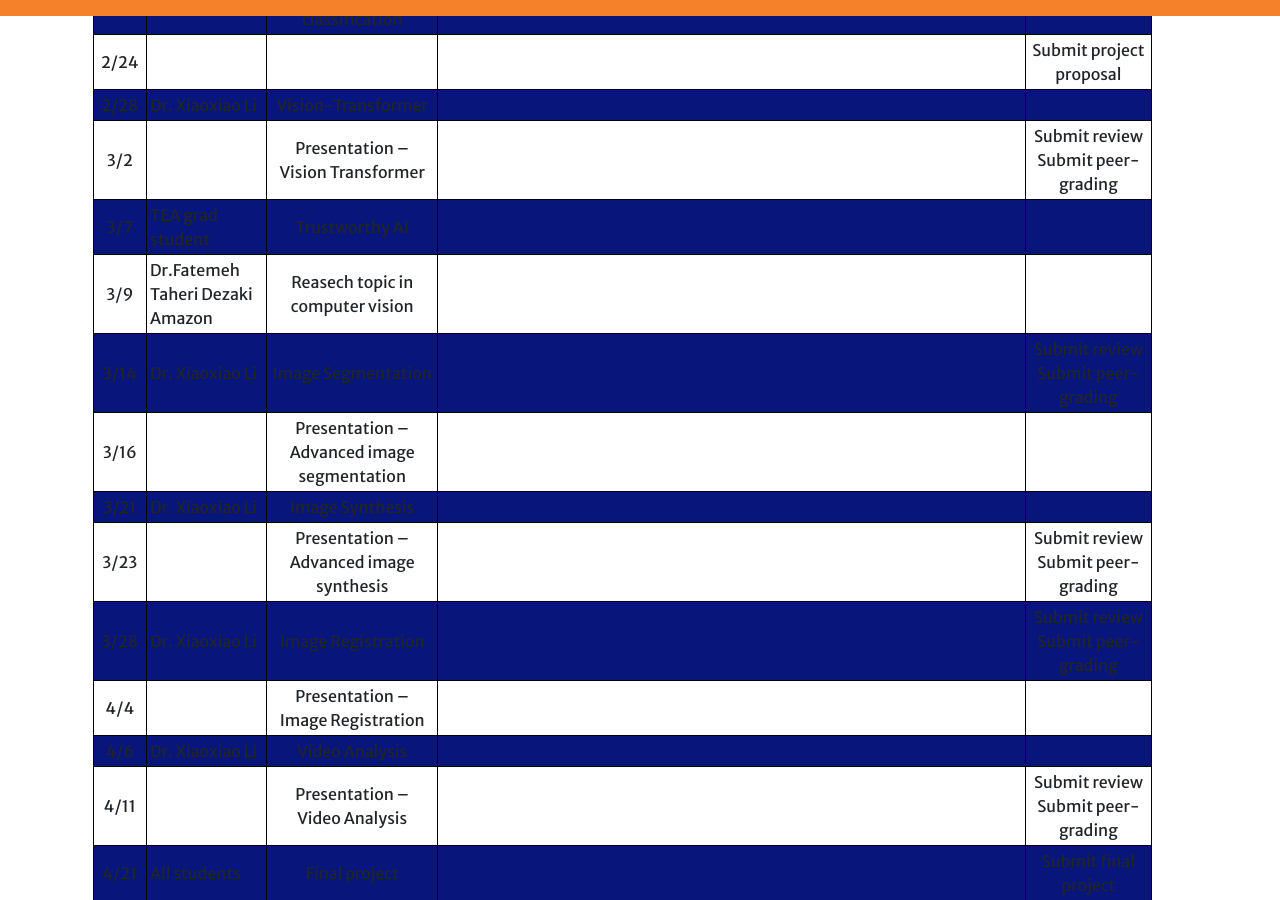
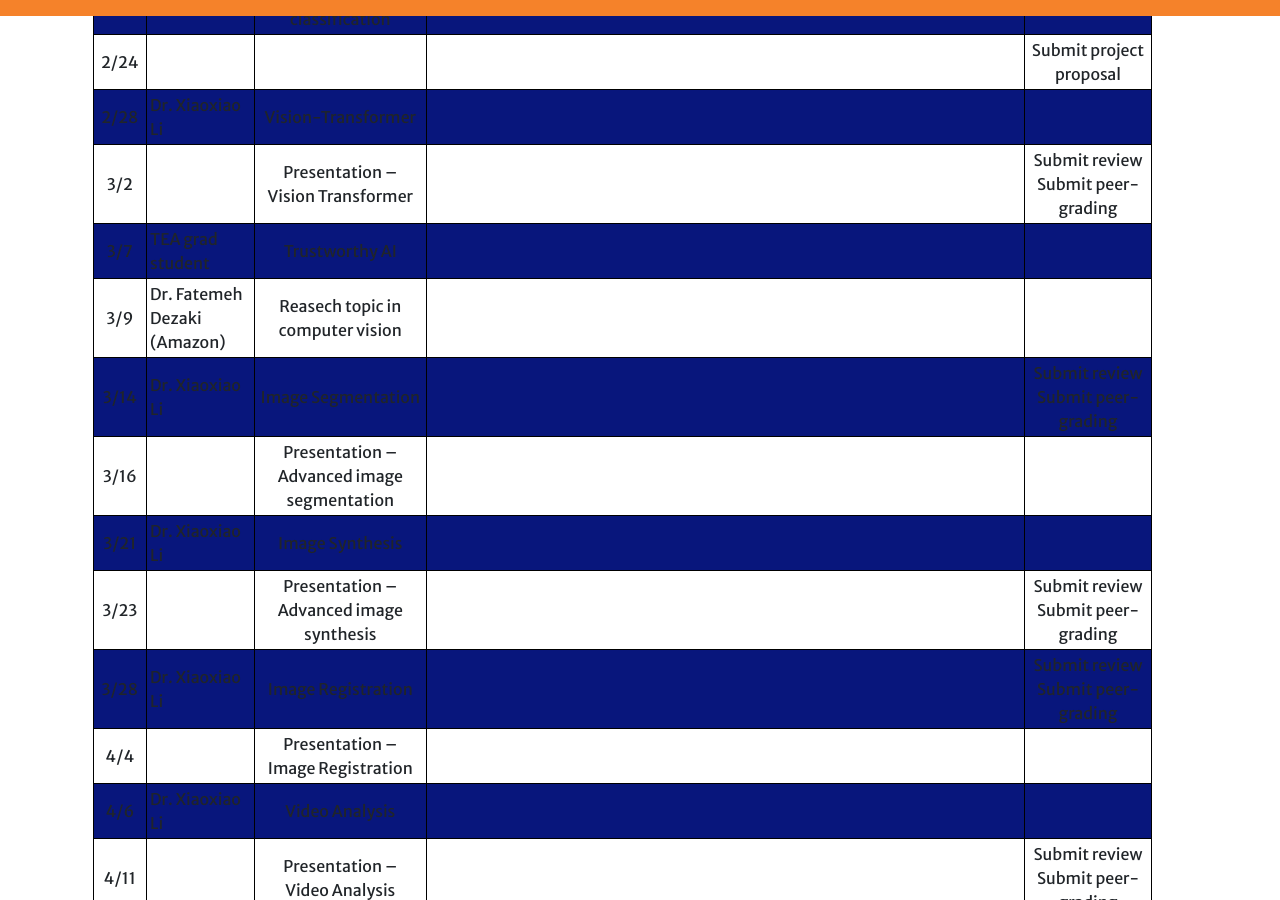
Before and after one commit to xxlya/EECE-570, a Jekyll site: the page built from index.md, in a window 1280 px wide and 900 px high, scrolled down 3401 px. Built offline with Jekyll 4.4.1, drawn with Linux system fonts in a browser that asks for light colours; a script that is not in the unit is left out; our own code applies the rules of GitHub Pages for plain Markdown files.

Commit message:
Update index.md

```diff
--- a/index.md
+++ b/index.md
@@ -105,10 +105,10 @@ Our schedule will be updated during the semesber. Please frequently check the sc
 | Dates | Presenters        | Topics                                                               | Suggested papers | Submissions                       |
 |:-------:|-------------------||:---------------------------------:|-------------------------------------||:-----------------------------------:|
 | 1/10  | Dr. Xiaoxiao Li | Couse Introduction <br> [Recording](https://ubc.zoom.us/rec/share/FbuuMyTp_KG8Xv8t2QnHh-dQdqaw2lAp1JXzuu--gF1BEUEDl3fk7yMjkLsYkPoH.y0KnStFcpMnZwPMv) <br> Password: %Ug4qW1+                                               |                  |            Signup Piazza                       |
-| 1/12  | Dr. Xiaoxiao Li | Introduction to computer vision <br>[slides](https://canvas.ubc.ca/courses/106862/files)                                      |      <img width=350/>            |              |
+| 1/12  | Dr. Xiaoxiao Li | Introduction to computer vision <br>[slides](https://canvas.ubc.ca/courses/106862/files)                                      |      <img width=350/>            |  <img width=50/>            |
 | 1/17  | Dr. Xiaoxiao Li | Introduction to deep learning<br>[slides](https://canvas.ubc.ca/courses/106862/files)                                        |                  |                                   |
 | 1/19  | Dr. Xiaoxiao Li | Edge Detector                                                        |                  |   Signup presentation                                  |
-| 1/24  | Luke <br>  Ruichen             | Presentation – <br>  deep learning-based sketching                         |  Chan, C., Durand, F. and Isola, P., 2022. Learning to generate line drawings that convey geometry and semantics. <br> CVPR 2022 [paper](https://arxiv.org/pdf/2203.12691.pdf) <br> He, J., Zhang, S., Yang, M., Shan, Y. and Huang, T., 2019. Bi-directional cascade network for perceptual edge detection.  <br> CVPR 2019 [paper](https://arxiv.org/pdf/1902.10903.pdf)           | Submit review <br> Submit peer-grading |
+| 1/24  | Luke <br><br>   Ruichen             | Presentation – <br>  deep learning-based sketching                         |  Chan, C., Durand, F. and Isola, P., 2022. Learning to generate line drawings that convey geometry and semantics. <br> CVPR 2022 [paper](https://arxiv.org/pdf/2203.12691.pdf) <br> He, J., Zhang, S., Yang, M., Shan, Y. and Huang, T., 2019. Bi-directional cascade network for perceptual edge detection.  <br> CVPR 2019 [paper](https://arxiv.org/pdf/1902.10903.pdf)           | Submit review <br> Submit peer-grading |
 | 1/26  | Dr. Xiaoxiao Li                  | Fileters and Multi-scale Representation                              |                  |  |
 | 1/31  | Dr. Xiaoxiao Li | Image Classification I  <br> and Object Detection                      |                  |                                   |
 | 2/1   |                 | Presentation – <br>  Multi-scale image classification |  Huang, G., Chen, D., Li, T., Wu, F., Van Der Maaten, L. and Weinberger, K.Q., 2017. Multi-scale dense networks for resource efficient image classification. arXiv preprint arXiv:1703.09844. <br> ICLR 2018 [paper](https://arxiv.org/abs/1703.09844) <br> Pang, Y., Wang, T., Anwer, R.M., Khan, F.S. and Shao, L., 2019. Efficient featurized image pyramid network for single shot detector. <br> CVPR 2019 [paper](https://openaccess.thecvf.com/content_CVPR_2019/papers/Pang_Efficient_Featurized_Image_Pyramid_Network_for_Single_Shot_Detector_CVPR_2019_paper.pdf)                 |  Submit review <br> Submit peer-grading           |
@@ -120,7 +120,7 @@ Our schedule will be updated during the semesber. Please frequently check the sc
 | 2/28  | Dr. Xiaoxiao Li | Vision-Transformer                                   |                  |                                   |
 | 3/2   |                   | Presentation – <br>  Vision Transformer           |                  | Submit review <br> Submit peer-grading |
 | 3/7   | TEA grad student  | Trustworthy AI                                                       |                  |                                   |
-| 3/9   |  Dr.Fatemeh Taheri Dezaki <br> Amazon | Reasech topic in computer vision                                                       |                  |                                   |
+| 3/9   |  Dr. Fatemeh Dezaki <br> (Amazon) | Reasech topic in computer vision                                                       |                  |                                   |
 | 3/14   | Dr. Xiaoxiao Li | Image Segmentation                                                   |                  | Submit review <br> Submit peer-grading |
 | 3/16  |                   | Presentation – <br>  Advanced image segmentation                           |                  |                                   |
 | 3/21  | Dr. Xiaoxiao Li | Image Synthesis                                                      |                  |                                   |
```
